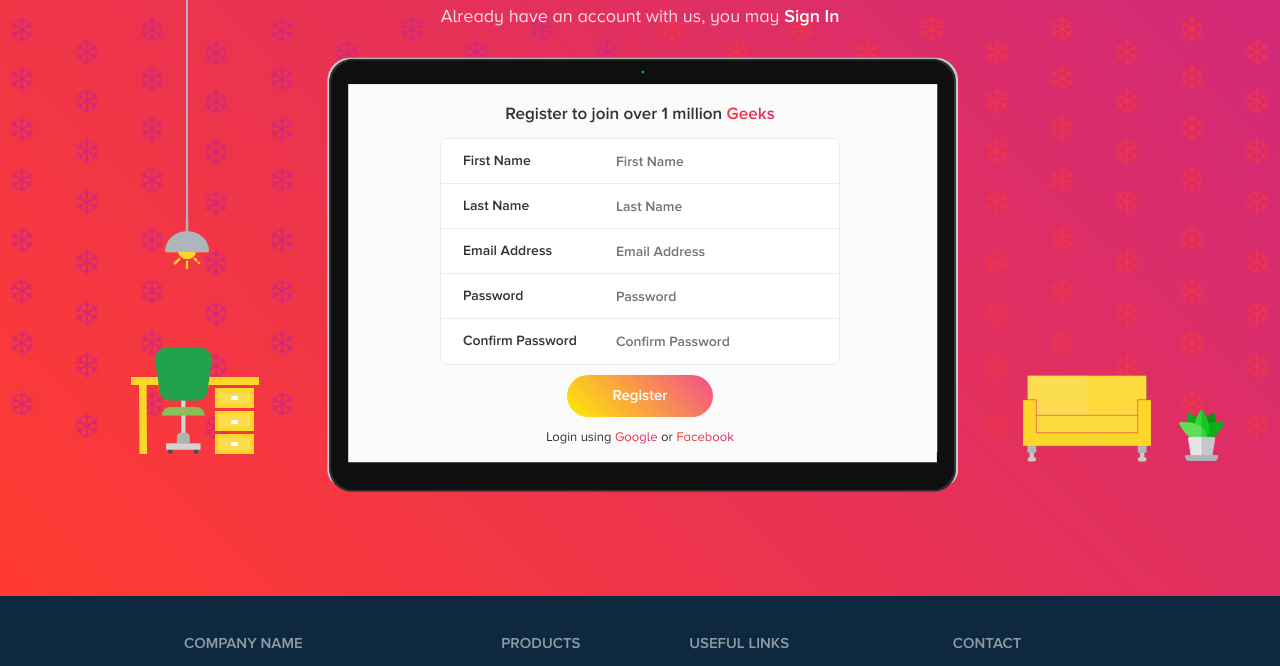
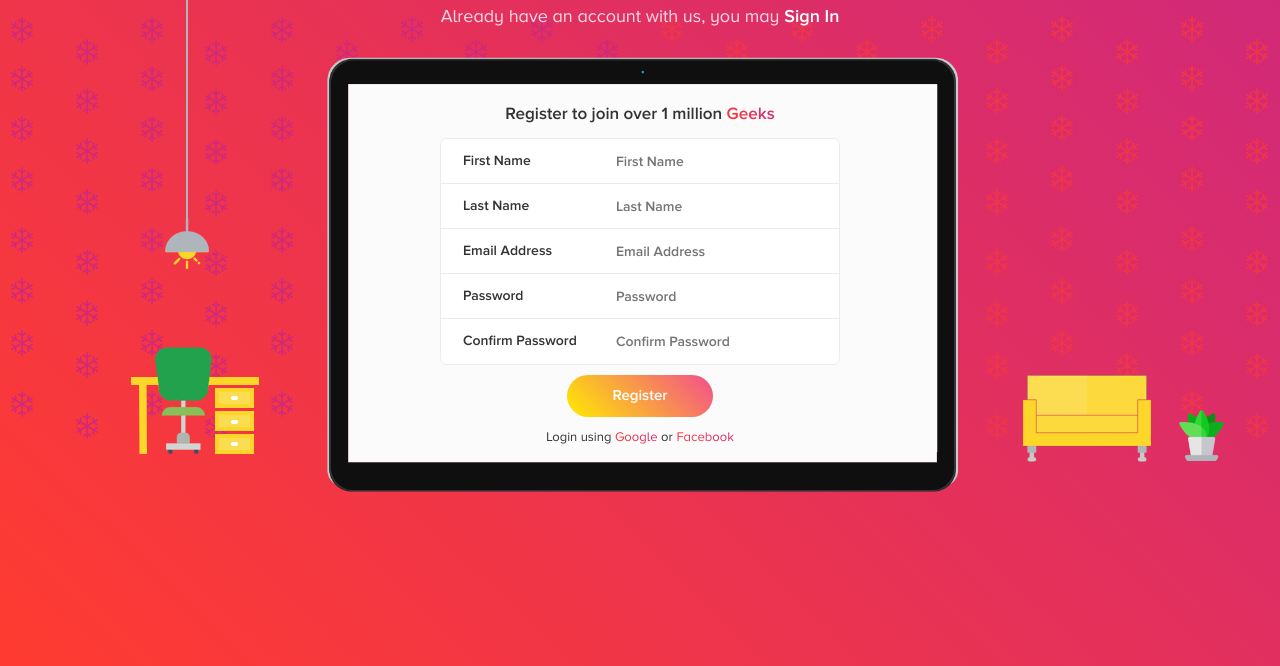
Before and after one commit to junaidNadeem/certifica, a plain HTML site: page index.html in a window 1280 px wide. Shown: the part 134-800 px from the top of the page. Drawn offline with Linux system fonts and the light colour scheme.

Commit message:
Zoom issue fixed

```diff
--- a/css/creative.css
+++ b/css/creative.css
@@ -90,7 +90,8 @@ h2 {
 }
 
 .creative-container {
-	height:730px;
+	height: 100%;
+	min-height:730px;
 	width:100%;
 	box-sizing: border-box;
 	background: linear-gradient(226deg, #CE287E 0%, #FF3B30 100%);
```
